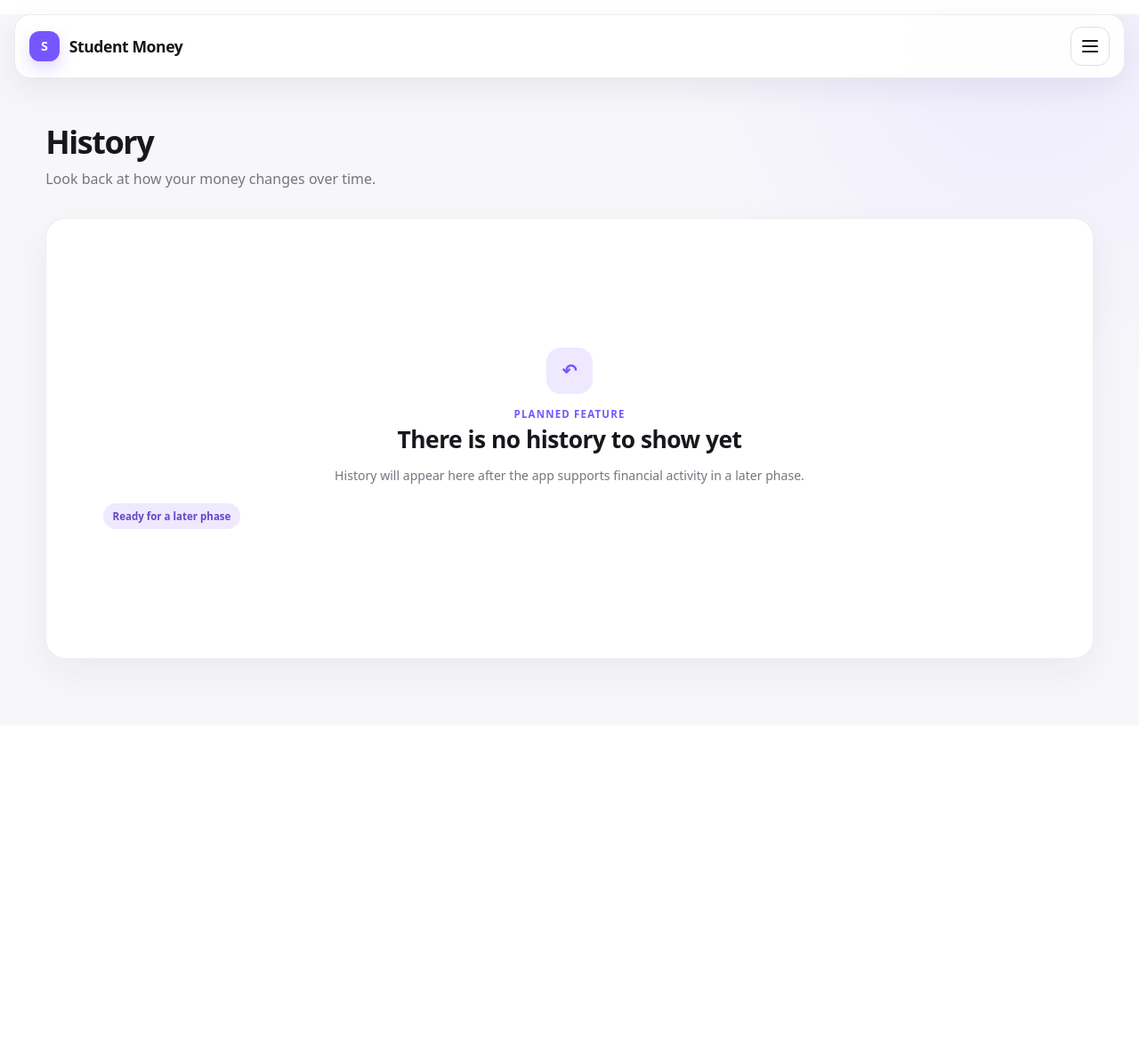
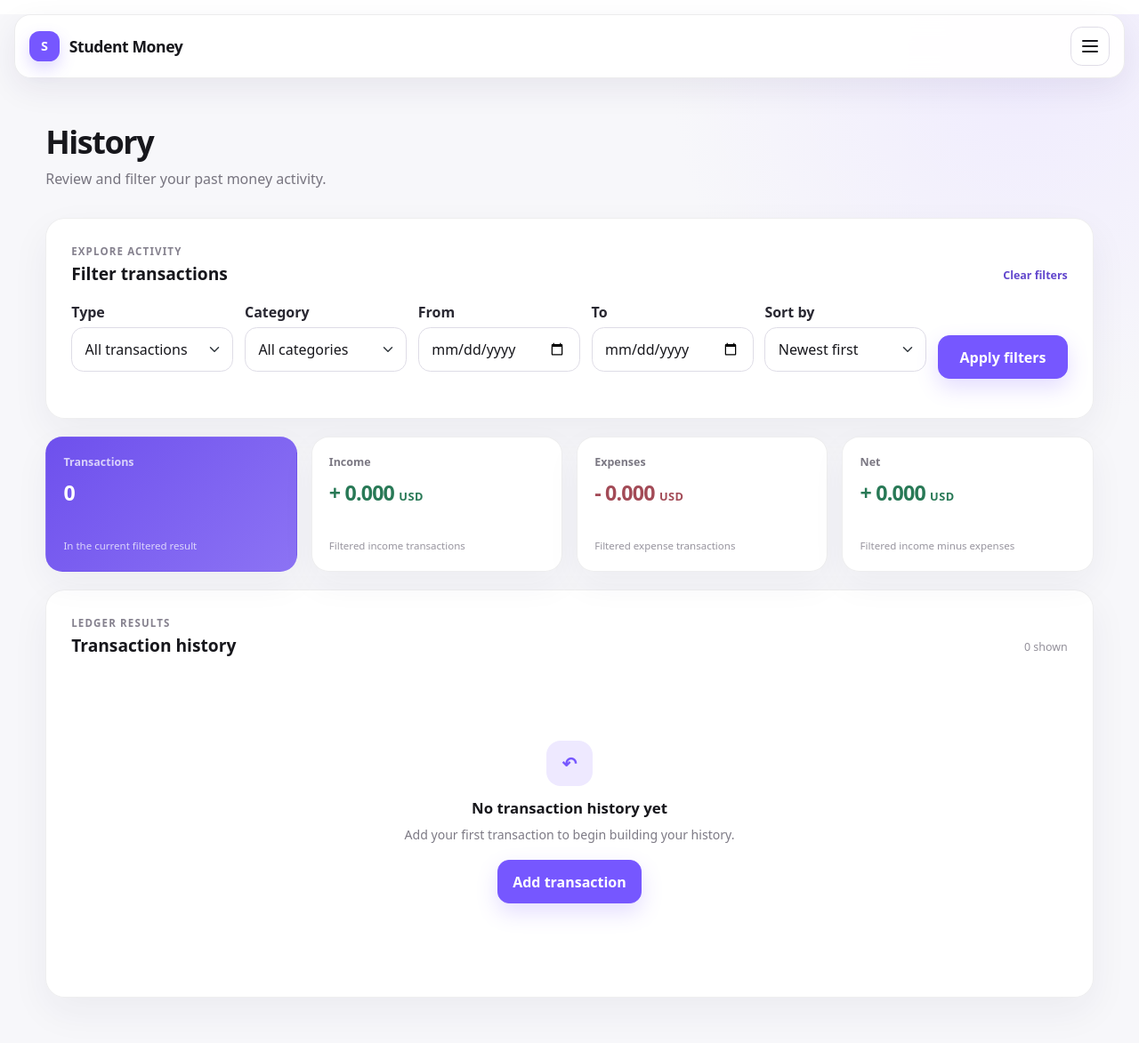
Before and after one commit to DragonsGames/student-money-app, a Flask app: page /history in a window 1280 px wide. Shown: the whole page at 89% size. Before the commit the page ends 765 px from the top, so only its background shows below. Run offline with Flask 3, Linux system fonts and the light colour scheme; a user stored in the database is signed in; tables that the repository leaves empty hold one stand-in row (values such as "Sample post").

Commit message:
Add transaction history filtering and sorting

```diff
--- a/app.py
+++ b/app.py
@@ -38,6 +38,7 @@ def create_app():
     from routes.budgets import budgets_bp
     from routes.categories import categories_bp
     from routes.dashboard import dashboard_bp
+    from routes.history import history_bp
     from routes.onboarding import onboarding_bp
     from routes.public import public_bp
     from routes.savings import savings_bp
@@ -47,6 +48,7 @@ def create_app():
     app.register_blueprint(auth_bp)
     app.register_blueprint(onboarding_bp)
     app.register_blueprint(dashboard_bp)
+    app.register_blueprint(history_bp)
     app.register_blueprint(application_bp)
     app.register_blueprint(transactions_bp)
     app.register_blueprint(categories_bp)
--- a/forms.py
+++ b/forms.py
@@ -428,3 +428,58 @@ class TransactionForm(FlaskForm):
 
 class DeleteTransactionForm(FlaskForm):
     submit = SubmitField("Delete transaction")
+
+
+# AI assistance: OpenAI Codex helped draft this GET-only history filter form
+# and date-range validation; reviewed and adapted by the project author.
+class HistoryFilterForm(Form):
+    transaction_type = SelectField(
+        "Type",
+        choices=[
+            ("all", "All transactions"),
+            ("income", "Income"),
+            ("expense", "Expenses"),
+        ],
+        default="all",
+        validators=[DataRequired()]
+    )
+
+    category_id = SelectField(
+        "Category",
+        coerce=int,
+        default=0
+    )
+
+    start_date = DateField(
+        "From",
+        validators=[Optional()]
+    )
+
+    end_date = DateField(
+        "To",
+        validators=[Optional()]
+    )
+
+    sort = SelectField(
+        "Sort by",
+        choices=[
+            ("newest", "Newest first"),
+            ("oldest", "Oldest first"),
+            ("amount_high", "Highest amount"),
+            ("amount_low", "Lowest amount"),
+        ],
+        default="newest",
+        validators=[DataRequired()]
+    )
+
+    submit = SubmitField("Apply filters")
+
+    def validate_end_date(self, field):
+        if (
+            self.start_date.data
+            and field.data
+            and self.start_date.data > field.data
+        ):
+            raise ValidationError(
+                "The start date must be on or before the end date."
+            )
--- a/routes/application.py
+++ b/routes/application.py
@@ -11,16 +11,6 @@ application_bp = Blueprint("application", __name__)
 # AI assistance: OpenAI Codex helped organize these authenticated placeholder
 # destinations; reviewed and adapted by the project author.
 PLACEHOLDER_PAGES = {
-    "history": {
-        "title": "History",
-        "subtitle": "Look back at how your money changes over time.",
-        "empty_title": "There is no history to show yet",
-        "description": (
-            "History will appear here after the app supports financial "
-            "activity in a later phase."
-        ),
-        "symbol": "↶",
-    },
     "settings": {
         "title": "Profile & settings",
         "subtitle": "Manage your personal app preferences.",
--- /dev/null
+++ b/routes/history.py
@@ -0,0 +1,135 @@
+from decimal import Decimal
+
+from flask import Blueprint, render_template, request
+from flask_login import current_user, login_required
+from sqlalchemy import func
+from sqlalchemy.orm import selectinload
+
+from extensions import db
+from forms import HistoryFilterForm, LogoutForm
+from models import Category, Transaction
+from routes.guards import onboarding_complete_required
+
+
+history_bp = Blueprint("history", __name__)
+ZERO = Decimal("0.000")
+
+
+SORT_ORDERS = {
+    "newest": (
+        Transaction.transaction_date.desc(),
+        Transaction.created_at.desc(),
+        Transaction.id.desc(),
+    ),
+    "oldest": (
+        Transaction.transaction_date.asc(),
+        Transaction.created_at.asc(),
+        Transaction.id.asc(),
+    ),
+    "amount_high": (
+        Transaction.amount.desc(),
+        Transaction.transaction_date.desc(),
+    ),
+    "amount_low": (
+        Transaction.amount.asc(),
+        Transaction.transaction_date.desc(),
+    ),
+}
+
+
+def _user_categories():
+    statement = (
+        db.select(Category)
+        .where(Category.user_id == current_user.id)
+        .order_by(Category.category_type, Category.name)
+    )
+    return db.session.execute(statement).scalars().all()
+
+
+# AI assistance: OpenAI Codex helped draft safe transaction-history filtering,
+# ownership scoping, and explicit sorting; reviewed and adapted by the author.
+@history_bp.route("/history")
+@login_required
+@onboarding_complete_required
+def history():
+    categories = _user_categories()
+    form = HistoryFilterForm(request.args)
+    form.category_id.choices = [(0, "All categories")] + [
+        (category.id, category.name)
+        for category in categories
+    ]
+
+    filters = [Transaction.user_id == current_user.id]
+    sort_order = SORT_ORDERS["newest"]
+    filters_are_valid = form.validate()
+
+    if filters_are_valid:
+        if form.transaction_type.data != "all":
+            filters.append(
+                Transaction.transaction_type == form.transaction_type.data
+            )
+
+        if form.category_id.data:
+            filters.append(Transaction.category_id == form.category_id.data)
+
+        if form.start_date.data:
+            filters.append(
+                Transaction.transaction_date >= form.start_date.data
+            )
+
+        if form.end_date.data:
+            filters.append(
+                Transaction.transaction_date <= form.end_date.data
+            )
+
+        sort_order = SORT_ORDERS[form.sort.data]
+
+    statement = (
+        db.select(Transaction)
+        .where(*filters)
+        .options(selectinload(Transaction.category))
+        .order_by(*sort_order)
+    )
+    transactions = db.session.execute(statement).scalars().all()
+
+    total_income = sum(
+        (
+            transaction.amount
+            for transaction in transactions
+            if transaction.transaction_type == "income"
+        ),
+        ZERO
+    )
+    total_expenses = sum(
+        (
+            transaction.amount
+            for transaction in transactions
+            if transaction.transaction_type == "expense"
+        ),
+        ZERO
+    )
+
+    total_count_statement = db.select(func.count(Transaction.id)).where(
+        Transaction.user_id == current_user.id
+    )
+    total_transaction_count = db.session.execute(
+        total_count_statement
+    ).scalar_one()
+
+    settings = current_user.settings
+    currency = settings.currency if settings else "TND"
+
+    return render_template(
+        "history.html",
+        form=form,
+        transactions=transactions,
+        filtered_summary={
+            "count": len(transactions),
+            "income": total_income,
+            "expenses": total_expenses,
+            "net": total_income - total_expenses,
+        },
+        total_transaction_count=total_transaction_count,
+        currency=currency,
+        logout_form=LogoutForm(),
+    )
--- a/static/styles.css
+++ b/static/styles.css
@@ -2903,3 +2903,157 @@ body {
         align-items: stretch;
     }
 }
+
+/* Transaction history
+   AI assistance: OpenAI Codex helped refine the responsive History filtering
+   layout; reviewed and adapted by the project author. */
+
+.history-filter-panel,
+.history-results-panel {
+    margin-top: 1.25rem;
+}
+
+.history-filter-panel {
+    padding: clamp(1.2rem, 3vw, 1.75rem);
+    border: 1px solid rgba(23, 23, 28, 0.07);
+    border-radius: 1.35rem;
+    background: rgba(255, 255, 255, 0.95);
+    box-shadow: 0 16px 44px rgba(40, 32, 77, 0.055);
+}
+
+.history-section-heading {
+    display: flex;
+    align-items: flex-end;
+    justify-content: space-between;
+    gap: 1rem;
+    margin-bottom: 1.2rem;
+}
+
+.history-section-heading h2 {
+    margin: 0;
+    font-size: 1.2rem;
+    font-weight: 750;
+}
+
+.history-clear-link {
+    color: #6247cd;
+    font-size: 0.78rem;
+    font-weight: 700;
+    text-decoration: none;
+}
+
+.history-clear-link:hover,
+.history-clear-link:focus-visible {
+    color: #5034bc;
+    text-decoration: underline;
+}
+
+.history-filter-grid {
+    display: grid;
+    grid-template-columns: repeat(5, minmax(0, 1fr)) minmax(9rem, 0.8fr);
+    align-items: end;
+    gap: 0 0.8rem;
+}
+
+.history-filter-actions {
+    padding-bottom: 1rem;
+}
+
+.history-filter-actions .btn {
+    width: 100%;
+}
+
+.history-summary-grid {
+    display: grid;
+    grid-template-columns: repeat(4, minmax(0, 1fr));
+    gap: 1rem;
+    margin-top: 1.25rem;
+}
+
+.history-summary-card {
+    display: flex;
+    min-width: 0;
+    min-height: 9.5rem;
+    flex-direction: column;
+    padding: 1.2rem;
+    border: 1px solid rgba(23, 23, 28, 0.07);
+    border-radius: 1.2rem;
+    background: rgba(255, 255, 255, 0.95);
+    box-shadow: 0 14px 38px rgba(40, 32, 77, 0.05);
+}
+
+.history-summary-card p {
+    margin: 0 0 0.7rem;
+    color: #7b7883;
+    font-size: 0.78rem;
+    font-weight: 700;
+}
+
+.history-summary-card strong {
+    overflow-wrap: anywhere;
+    font-size: clamp(1.15rem, 3vw, 1.45rem);
+    letter-spacing: -0.035em;
+    line-height: 1.2;
+}
+
+.history-summary-card strong span {
+    font-size: 0.55em;
+    letter-spacing: 0.04em;
+}
+
+.history-summary-card small {
+    margin-top: auto;
+    padding-top: 1rem;
+    color: #98959f;
+    font-size: 0.72rem;
+    line-height: 1.45;
+}
+
+.history-summary-primary {
+    border-color: transparent;
+    color: white;
+    background: linear-gradient(135deg, #6e50ed, #8c73f4);
+}
+
+.history-summary-primary p,
+.history-summary-primary small {
+    color: rgba(255, 255, 255, 0.73);
+}
+
+@media (max-width: 1199.98px) {
+    .history-filter-grid {
+        grid-template-columns: repeat(3, minmax(0, 1fr));
+    }
+
+    .history-summary-grid {
+        grid-template-columns: repeat(2, minmax(0, 1fr));
+    }
+}
+
+@media (max-width: 767.98px) {
+    .history-filter-grid {
+        grid-template-columns: repeat(2, minmax(0, 1fr));
+    }
+}
+
+@media (max-width: 575.98px) {
+    .history-filter-panel {
+        padding: 1rem;
+        border-radius: 1.1rem;
+    }
+
+    .history-section-heading {
+        align-items: flex-start;
+        flex-direction: column;
+        gap: 0.4rem;
+    }
+
+    .history-filter-grid,
+    .history-summary-grid {
+        grid-template-columns: 1fr;
+    }
+
+    .history-summary-card {
+        min-height: 8.5rem;
+    }
+}
--- a/templates/app_base.html
+++ b/templates/app_base.html
@@ -41,7 +41,7 @@
         "key": "history",
         "label": "History",
         "symbol": "↶",
-        "href": url_for("application.placeholder", page_key="history")
+        "href": url_for("history.history")
     }
 ] %}
 
--- /dev/null
+++ b/templates/history.html
@@ -0,0 +1,157 @@
+{% extends "app_base.html" %}
+{% set active_page = "history" %}
+
+{% block title %}History | Student Money{% endblock %}
+{% block app_page_title %}History{% endblock %}
+{% block app_page_subtitle %}
+Review and filter your past money activity.
+{% endblock %}
+
+{% block app_content %}
+
+<!-- AI assistance: OpenAI Codex helped draft this read-only History filtering
+UI; reviewed and adapted by the project author. -->
+<section class="history-filter-panel" aria-labelledby="history-filter-title">
+    <div class="history-section-heading">
+        <div>
+            <p class="dashboard-eyebrow">Explore activity</p>
+            <h2 id="history-filter-title">Filter transactions</h2>
+        </div>
+        <a class="history-clear-link" href="{{ url_for('history.history') }}">
+            Clear filters
+        </a>
+    </div>
+
+    <form method="get" class="history-filter-form">
+        <div class="history-filter-grid">
+            <div class="onboarding-form-group">
+                {{ form.transaction_type.label(class="form-label onboarding-label") }}
+                {{ form.transaction_type(
+                    class="form-select onboarding-input" + (" is-invalid" if form.transaction_type.errors else "")
+                ) }}
+                {% for error in form.transaction_type.errors %}
+                    <div class="form-error" role="alert">{{ error }}</div>
+                {% endfor %}
+            </div>
+
+            <div class="onboarding-form-group">
+                {{ form.category_id.label(class="form-label onboarding-label") }}
+                {{ form.category_id(
+                    class="form-select onboarding-input" + (" is-invalid" if form.category_id.errors else "")
+                ) }}
+                {% for error in form.category_id.errors %}
+                    <div class="form-error" role="alert">{{ error }}</div>
+                {% endfor %}
+            </div>
+
+            <div class="onboarding-form-group">
+                {{ form.start_date.label(class="form-label onboarding-label") }}
+                {{ form.start_date(
+                    class="form-control onboarding-input" + (" is-invalid" if form.start_date.errors else "")
+                ) }}
+                {% for error in form.start_date.errors %}
+                    <div class="form-error" role="alert">{{ error }}</div>
+                {% endfor %}
+            </div>
+
+            <div class="onboarding-form-group">
+                {{ form.end_date.label(class="form-label onboarding-label") }}
+                {{ form.end_date(
+                    class="form-control onboarding-input" + (" is-invalid" if form.end_date.errors else "")
+                ) }}
+                {% for error in form.end_date.errors %}
+                    <div class="form-error" role="alert">{{ error }}</div>
+                {% endfor %}
+            </div>
+
+            <div class="onboarding-form-group">
+                {{ form.sort.label(class="form-label onboarding-label") }}
+                {{ form.sort(
+                    class="form-select onboarding-input" + (" is-invalid" if form.sort.errors else "")
+                ) }}
+                {% for error in form.sort.errors %}
+                    <div class="form-error" role="alert">{{ error }}</div>
+                {% endfor %}
+            </div>
+
+            <div class="history-filter-actions">
+                {{ form.submit(class="btn app-primary-button") }}
+            </div>
+        </div>
+    </form>
+</section>
+
+<section class="history-summary-grid" aria-label="Filtered history summary">
+    <article class="history-summary-card history-summary-primary">
+        <p>Transactions</p>
+        <strong>{{ filtered_summary.count }}</strong>
+        <small>In the current filtered result</small>
+    </article>
+
+    <article class="history-summary-card">
+        <p>Income</p>
+        <strong class="transaction-positive">
+            + {{ "{:,.3f}".format(filtered_summary.income) }}
+            <span>{{ currency }}</span>
+        </strong>
+        <small>Filtered income transactions</small>
+    </article>
+
+    <article class="history-summary-card">
+        <p>Expenses</p>
+        <strong class="transaction-negative">
+            - {{ "{:,.3f}".format(filtered_summary.expenses) }}
+            <span>{{ currency }}</span>
+        </strong>
+        <small>Filtered expense transactions</small>
+    </article>
+
+    <article class="history-summary-card">
+        <p>Net</p>
+        <strong class="{% if filtered_summary.net >= 0 %}transaction-positive{% else %}transaction-negative{% endif %}">
+            {% if filtered_summary.net >= 0 %}+{% else %}-{% endif %}
+            {{ "{:,.3f}".format(filtered_summary.net|abs) }}
+            <span>{{ currency }}</span>
+        </strong>
+        <small>Filtered income minus expenses</small>
+    </article>
+</section>
+
+<section class="transaction-panel history-results-panel" aria-labelledby="history-results-title">
+    <div class="transaction-panel-heading">
+        <div>
+            <p class="dashboard-eyebrow">Ledger results</p>
+            <h2 id="history-results-title">Transaction history</h2>
+        </div>
+        <span>{{ transactions|length }} shown</span>
+    </div>
+
+    {% if transactions %}
+        <div class="transaction-list">
+            {% set show_actions = false %}
+            {% for transaction in transactions %}
+                {% include "_transaction_row.html" %}
+            {% endfor %}
+        </div>
+    {% elif total_transaction_count == 0 %}
+        <div class="empty-state transaction-empty-state">
+            <span class="empty-state-symbol" aria-hidden="true">↶</span>
+            <h3>No transaction history yet</h3>
+            <p>Add your first transaction to begin building your history.</p>
+            <a class="btn app-primary-button" href="{{ url_for('transactions.add_transaction') }}">
+                Add transaction
+            </a>
+        </div>
+    {% else %}
+        <div class="empty-state transaction-empty-state">
+            <span class="empty-state-symbol" aria-hidden="true">↶</span>
+            <h3>No transactions match these filters</h3>
+            <p>Clear the current filters to return to your full history.</p>
+            <a class="btn app-primary-button" href="{{ url_for('history.history') }}">
+                Clear filters
+            </a>
+        </div>
+    {% endif %}
+</section>
+
+{% endblock %}
```
